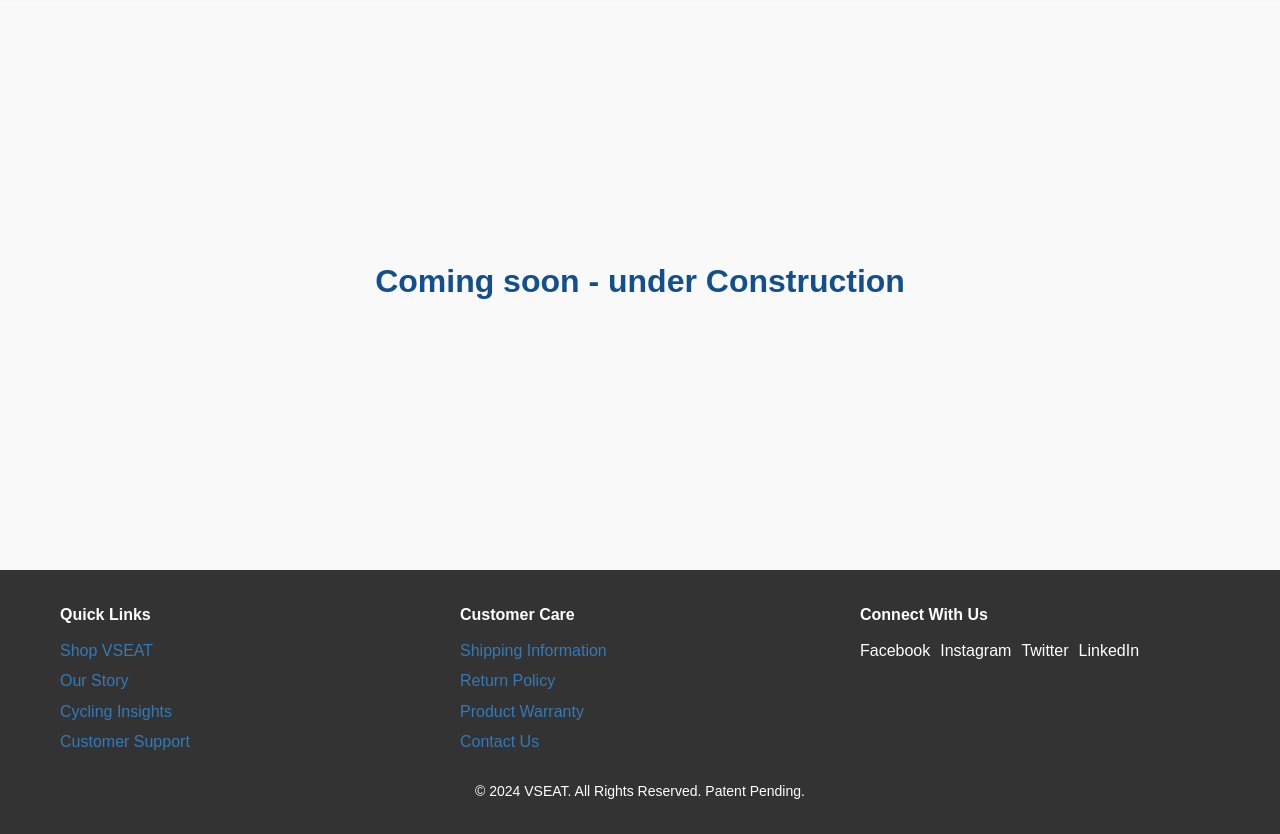
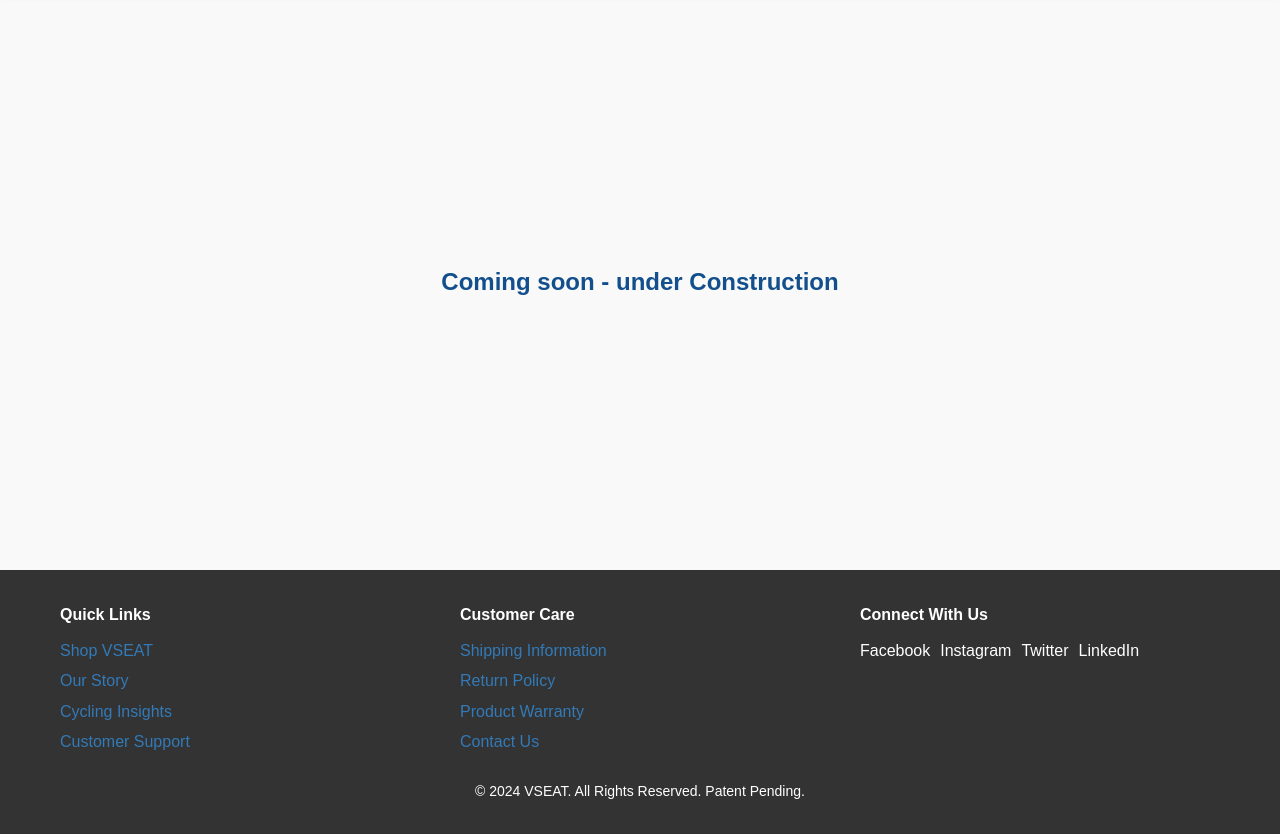
Before and after one commit to venkatlavu/SEO, a plain HTML site: page default.html in a window 1280 px wide. Shown: the part 88-922 px from the top of the page. Drawn offline with Linux system fonts and the light colour scheme.

Commit message:
Update default.html

```diff
--- a/default.html
+++ b/default.html
@@ -48,7 +48,7 @@
 
     <main>
 
-        <h1>Coming soon - under Construction</h1>
+        <h2>Coming soon - under Construction</h2>
 
     </main>
 
```
